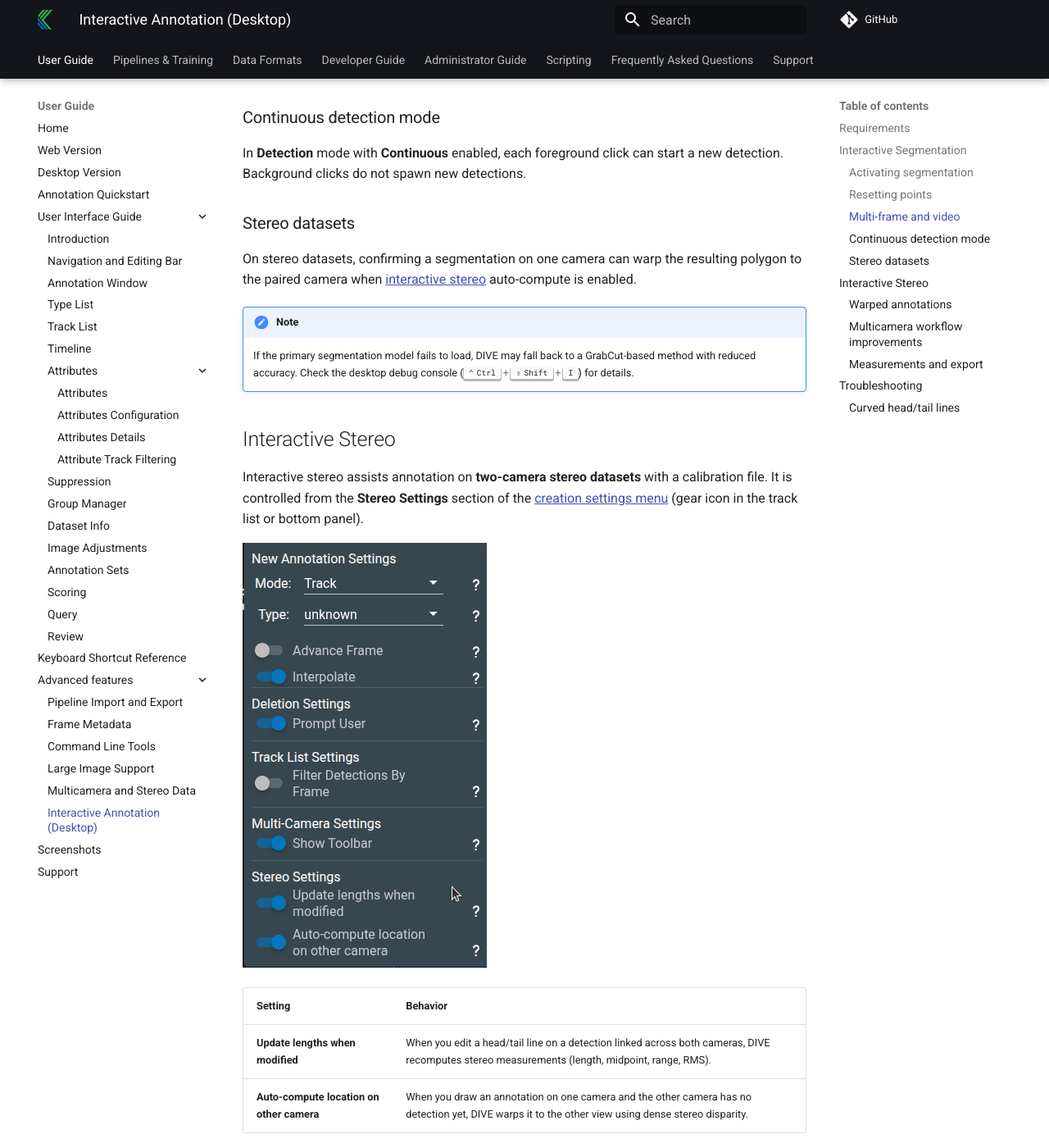
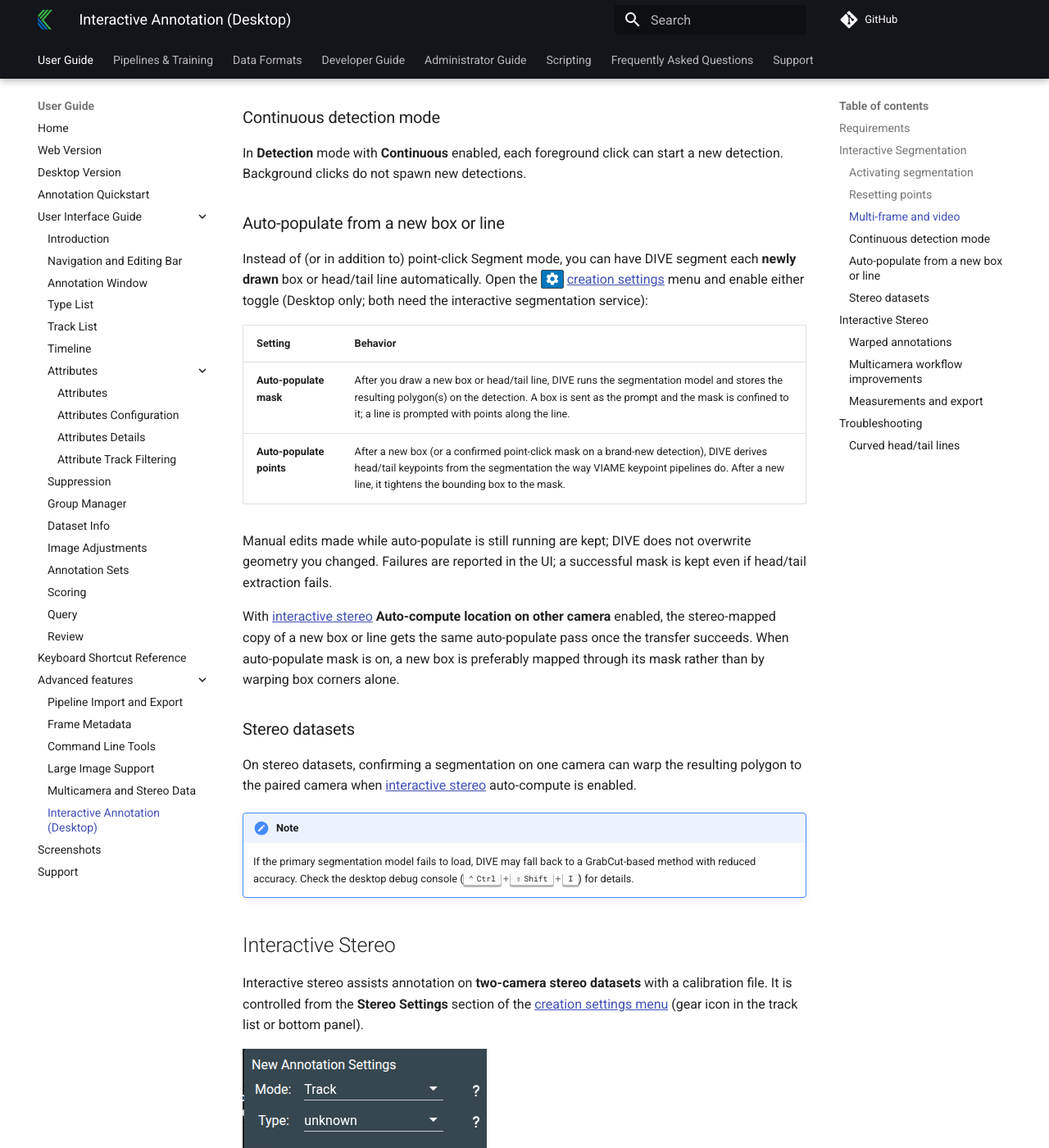
Before and after one commit to Kitware/dive, an MkDocs documentation site: the page built from docs/Interactive-Annotation.md, in a window 1280 px wide and 1400 px high, scrolled down 2157 px. Shown: the whole window at 82% size. Built offline with MkDocs 1.6.1 and Material for MkDocs 9.7.7, drawn with Linux system fonts in a browser that asks for light colours; comment, search, counter and statistics services are not loaded.

Commit message:
update documentation

```diff
--- a/docs/Dive-Desktop.md
+++ b/docs/Dive-Desktop.md
@@ -42,7 +42,7 @@ Shared viewer behavior (camera selection, linked tracks, MultiCamera Tools, and
 
 DIVE Desktop can run VIAME-backed **interactive segmentation** and **interactive stereo** tools while you annotate. These require a local VIAME install with interactive service support and are not available in the web annotator.
 
-* **Interactive segmentation** — click foreground/background points to generate polygon masks (++s++ or the Segment button). See [Interactive Annotation](Interactive-Annotation.md).
+* **Interactive segmentation** — click foreground/background points to generate polygon masks (++s++ or the Segment button), or enable **Auto-populate mask** / **Auto-populate points** in creation settings to segment each new box or line automatically. See [Interactive Annotation](Interactive-Annotation.md).
 * **Interactive stereo** — on stereo datasets, auto-warp annotations between cameras and recompute head/tail length measurements. Configure from the **Stereo Settings** section in the track list creation settings menu.
 
 Both features share one lazy-loaded Python interactive service subprocess. GPU is recommended for model initialization.
--- a/docs/Interactive-Annotation.md
+++ b/docs/Interactive-Annotation.md
@@ -51,6 +51,19 @@ While in Point (segmentation) mode, click ==Reset Points :material-undo:== in th
 ### Continuous detection mode
 
 In **Detection** mode with **Continuous** enabled, each foreground click can start a new detection. Background clicks do not spawn new detections.
+
+### Auto-populate from a new box or line
+
+Instead of (or in addition to) point-click Segment mode, you can have DIVE segment each **newly drawn** box or head/tail line automatically. Open the ==:material-cog:== [creation settings](UI-Track-List.md) menu and enable either toggle (Desktop only; both need the interactive segmentation service):
+
+| Setting | Behavior |
+|---------|----------|
+| **Auto-populate mask** | After you draw a new box or head/tail line, DIVE runs the segmentation model and stores the resulting polygon(s) on the detection. A box is sent as the prompt and the mask is confined to it; a line is prompted with points along the line. |
+| **Auto-populate points** | After a new box (or a confirmed point-click mask on a brand-new detection), DIVE derives head/tail keypoints from the segmentation the way VIAME keypoint pipelines do. After a new line, it tightens the bounding box to the mask. |
+
+Manual edits made while auto-populate is still running are kept; DIVE does not overwrite geometry you changed. Failures are reported in the UI; a successful mask is kept even if head/tail extraction fails.
+
+With [interactive stereo](#interactive-stereo) **Auto-compute location on other camera** enabled, the stereo-mapped copy of a new box or line gets the same auto-populate pass once the transfer succeeds. When auto-populate mask is on, a new box is preferably mapped through its mask rather than by warping box corners alone.
 
 ### Stereo datasets
 
```
Also changed, not shown: docs/Annotation-QuickStart.md (+2 -0 lines), docs/Multicamera-data.md (+1 -1 lines), 1 other file.
